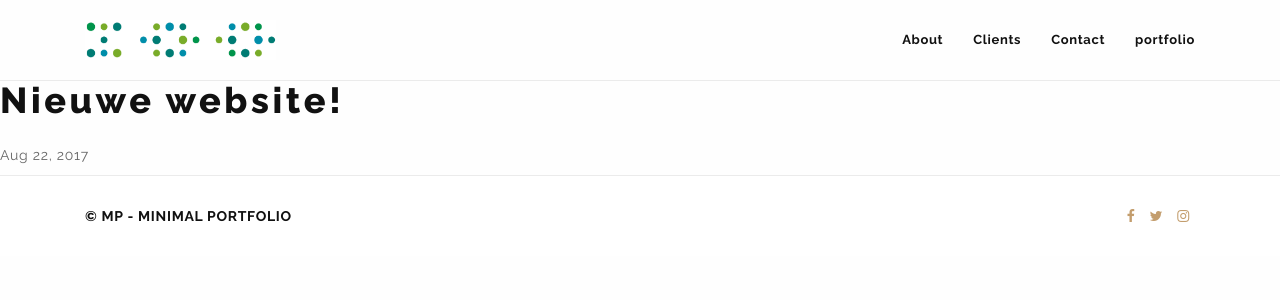
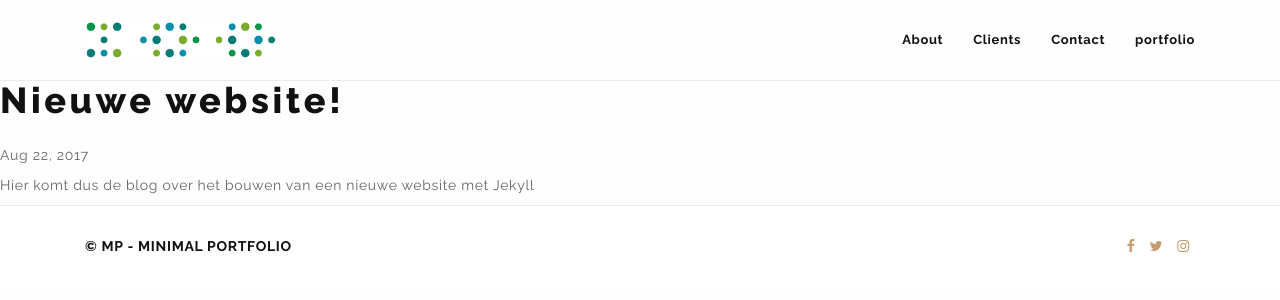
Before and after one commit to ronniestevens/ronniestevens.github.io, a Jekyll site: the page built from _posts/2017-08-22-nieuwe-website.markdown, in a window 1280 px wide. Shown: the top 300 px of the page. Built offline with Jekyll 4.4.1, drawn with Linux system fonts in a browser that asks for light colours.

Commit message:
Updated Nieuwe Website

```diff
--- a/_posts/2017-08-22-nieuwe-website.markdown
+++ b/_posts/2017-08-22-nieuwe-website.markdown
@@ -1,8 +1,11 @@
 ---
 title: Nieuwe website!
-date: 2017-08-22 09:31:27 Z
+date: 2017-08-22 09:31:00 Z
 categories:
 - zoo
 - update
+Field name:
 layout: post
 ---
+
+Hier komt dus de blog over het bouwen van een nieuwe website met Jekyll
```
